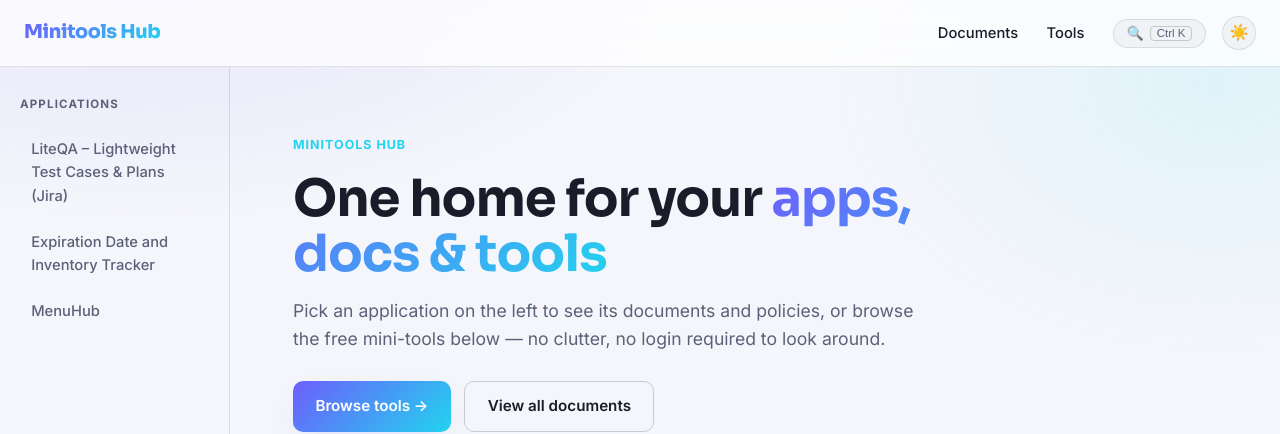
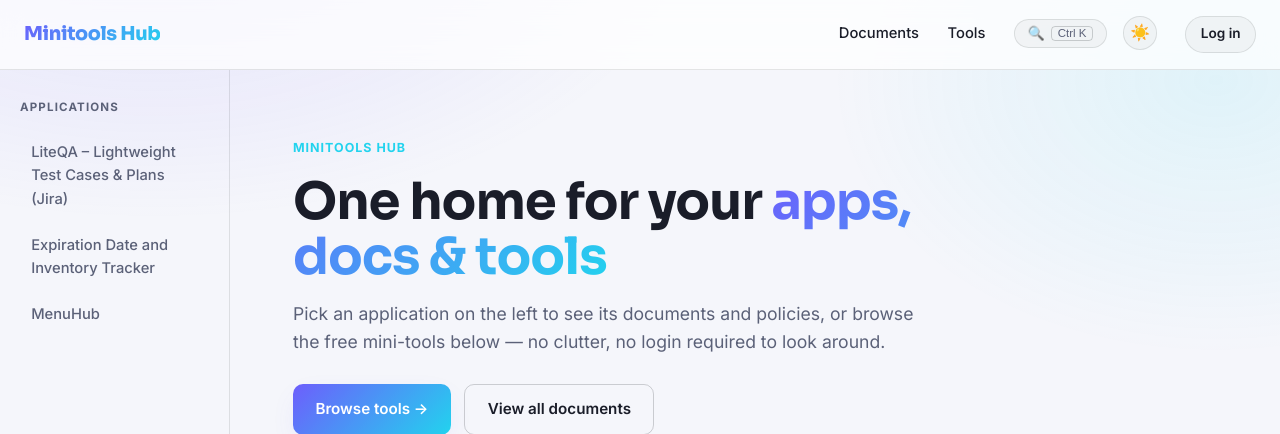
Before and after one commit to jimc4rry/mini-tools, a Django app: page / in a window 1280 px wide. Shown: the top 434 px of the page. Run offline with Django 5.2, Linux system fonts and the light colour scheme; data comes from the database, SQL or seed files in the repository; some libraries are stand-ins or nearby versions.

Commit message:
Surface login/logout in the main site header
Now that login is universal across the Hub, the account link belongs in
the shared header, not just Tracker's own sidebar - previously "Log in"
only ever appeared inside apps/tracker/templates/tracker/_sidebar.html,
so visiting any other page while logged out gave no way to sign in, and
being logged in was invisible outside Tracker. Shows the username +
Log out when authenticated, Log in otherwise, on every page.

Co-Authored-By: Claude Sonnet 5 <noreply@anthropic.com>

```diff
--- a/templates/base.html
+++ b/templates/base.html
@@ -187,6 +187,24 @@
       cursor: pointer;
     }
     .theme-toggle-btn:hover { border-color: var(--border-strong); }
+    .header-account { margin-left: 0.75rem; display: inline-block; }
+    .header-account-btn {
+      display: inline-flex;
+      align-items: center;
+      background: var(--surface);
+      border: 1px solid var(--border);
+      border-radius: 999px;
+      color: var(--text);
+      font-size: 0.85rem;
+      font-weight: 600;
+      font-family: inherit;
+      padding: 0.4rem 0.9rem;
+      cursor: pointer;
+    }
+    .header-account-btn:hover { border-color: var(--border-strong); text-decoration: none; }
+    @media (max-width: 640px) {
+      .header-account-btn { padding: 0.35rem 0.7rem; font-size: 0.8rem; }
+    }
     .search-kbd {
       font-size: 0.72rem;
       border: 1px solid var(--border-strong);
@@ -691,6 +709,14 @@
       <button type="button" id="theme-toggle-btn" class="theme-toggle-btn" aria-label="Toggle dark / light theme">
         <span class="theme-toggle-icon">🌙</span>
       </button>
+      {% if user.is_authenticated %}
+        <form method="post" action="{% url 'logout' %}" class="header-account">
+          {% csrf_token %}
+          <button type="submit" class="header-account-btn">{{ user.username }} · Log out</button>
+        </form>
+      {% else %}
+        <a href="{% url 'login' %}" class="header-account-btn">Log in</a>
+      {% endif %}
     </nav>
   </header>
   <div class="shell">
```
